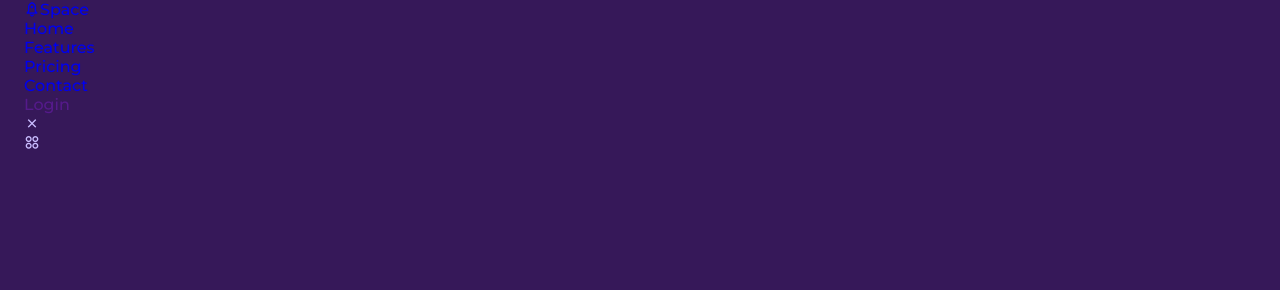
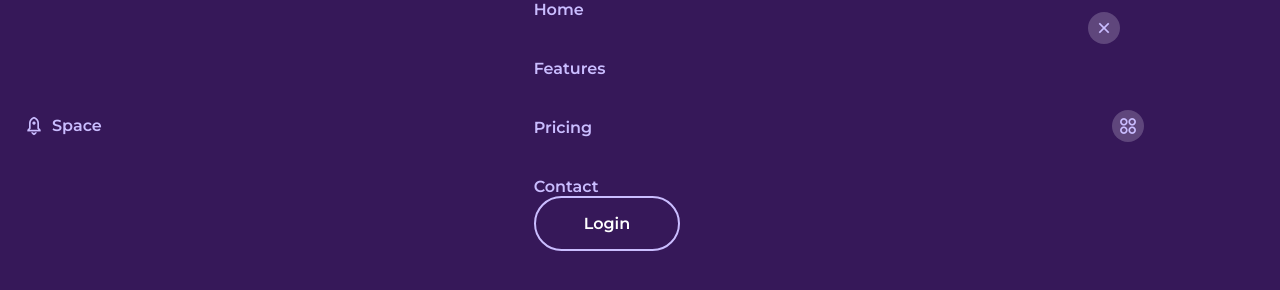
Before and after one commit to vitviki/space-website, a plain HTML site: page index.html in a window 1280 px wide. Drawn offline with nearby package versions, Linux system fonts and the light colour scheme.

Commit message:
added: Navbar

```diff
--- a/css/styles.css
+++ b/css/styles.css
@@ -79,3 +79,106 @@ img {
 .main {
     overflow: hidden;
 }
+
+/*============== HEADER & NAV ==============*/
+.header {
+    position: fixed;
+    width: 100%;
+    top: 0;
+    left: 0;
+    background-color: var(--body-color);
+    z-index: var(--z-fixed);
+}
+
+.nav {
+    position: relative;
+    height: var(--header-height);
+    display: flex;
+    justify-content: space-between;
+    align-items: center;
+}
+
+.nav__logo,
+.nav__toggle,
+.nav__close {
+    display: flex;
+    justify-content: center;
+    align-items: center;
+}
+
+.nav__logo {
+    color: var(--text-color);
+    column-gap: .5rem;
+    font-weight: var(--font-semi-bold);
+}
+
+.nav__logo i {
+    font-size: 1.25rem;
+    font-weight: initial;
+}
+
+.nav__toggle,
+.nav__close {
+    background-color: var(--first-color-alt);
+    width: 2rem;
+    height: 2rem;
+    border-radius: 50%;
+    font-size: 1.25rem;
+    cursor: pointer;
+}
+
+/* NAVIGATION FOR MOBILE DEVICES */
+@media screen and (max-width:1023px) {
+    .nav__menu {
+        position: fixed;
+        top: 0;
+        right: -100%;
+        background-color: var(--body-color);
+        width: 80%;
+        height: 80%;
+        box-shadow: 0 0 16px hsla(268, 58%, 4%, .2);
+        padding: 6rem 3rem;
+        display: flex;
+        flex-direction: column;
+        row-gap: 2.5rem;
+        transition: right .4s;
+    }
+}
+
+.nav__list {
+    display: flex;
+    flex-direction: column;
+    row-gap: 2.5rem;
+}
+
+.nav__link {
+    color: var(--text-color);
+    font-weight: var(--font-semi-bold);
+    transition: color .4s;
+}
+
+.nav__link:hover {
+    color: var(--title-color);
+}
+
+.nav__button {
+    display: inline-block;
+    width: max-content;
+    background-color: var(--body-color);
+    border: 2px solid var(--text-color);
+    padding: 1rem 3rem;
+    border-radius: 4rem;
+    color: var(--title-color);
+    font-weight: var(--font-semi-bold);
+}
+
+.nav__close {
+    position: absolute;
+    top: .75rem;
+    right: 1.5rem;
+}
+
+/* SHOW MENU */
+.show-menu {
+    right: 0;
+}
--- a/index.html
+++ b/index.html
@@ -17,7 +17,7 @@
                 </a>
 
                 <div class="nav__menu" id="nav-menu">
-                    <ul class="nav-list">
+                    <ul class="nav__list">
                         <li class="nav__item">
                             <a href="#" class="nav__link">Home</a>
                         </li>
--- a/scripts/main.js
+++ b/scripts/main.js
@@ -0,0 +1,28 @@
+// SHOW MENU
+const navMenu = document.getElementById('nav-menu');
+const navToggle = document.getElementById('nav-toggle');
+const navClose = document.getElementById('nav-close');
+
+if (navToggle) {
+    navToggle.addEventListener('click', () => {
+        navMenu.classList.add('show-menu');
+    })
+}
+
+if (navClose) {
+    navClose.addEventListener('click', () => {
+        navMenu.classList.remove('show-menu')
+    })
+}
+
+// REMOVE MENU MOBILE
+const navLink = document.querySelectorAll('.nav__link');
+
+const linkAction = () => {
+    const navMenu = document.getElementById('nav-menu');
+
+    // When we click on any of the nav__link, we remove the show-menu class;
+    navMenu.classList.remove('show-menu');
+}
+
+navLink.forEach(n => n.addEventListener('click', linkAction));
```
